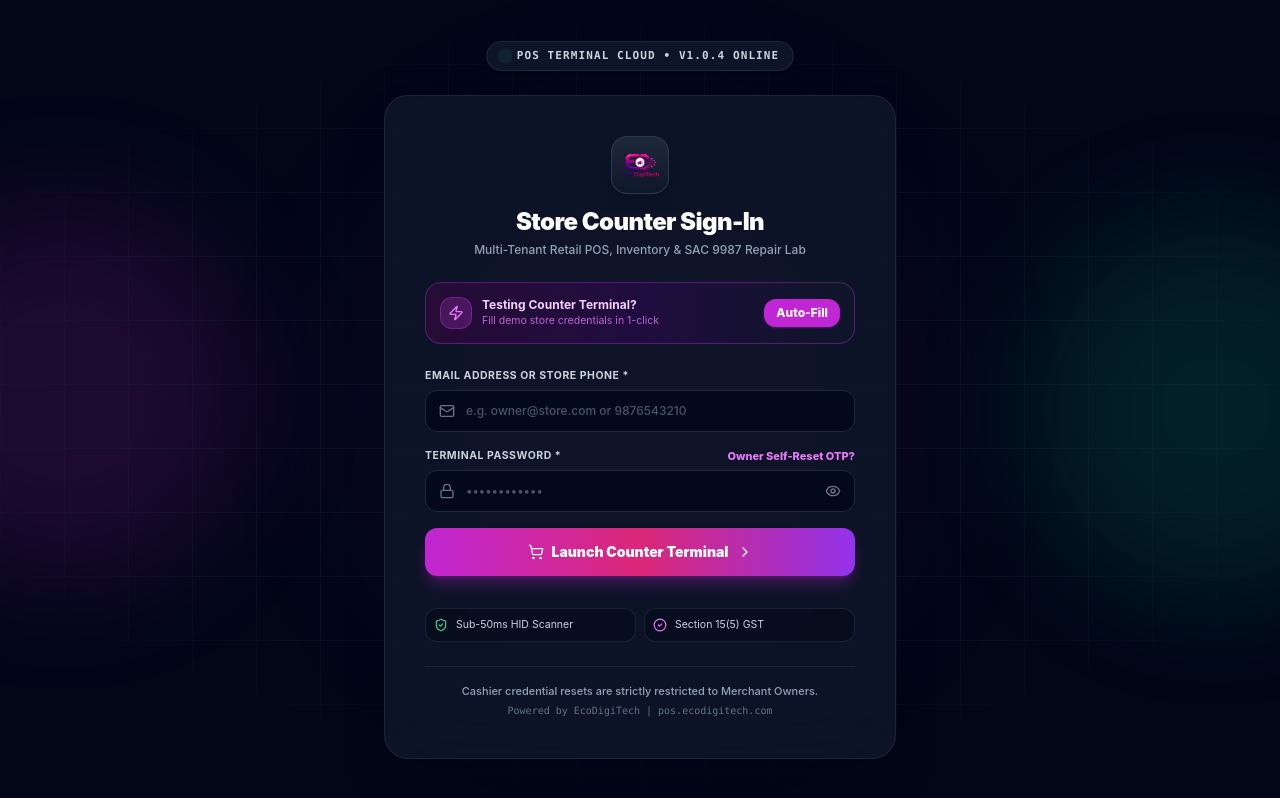
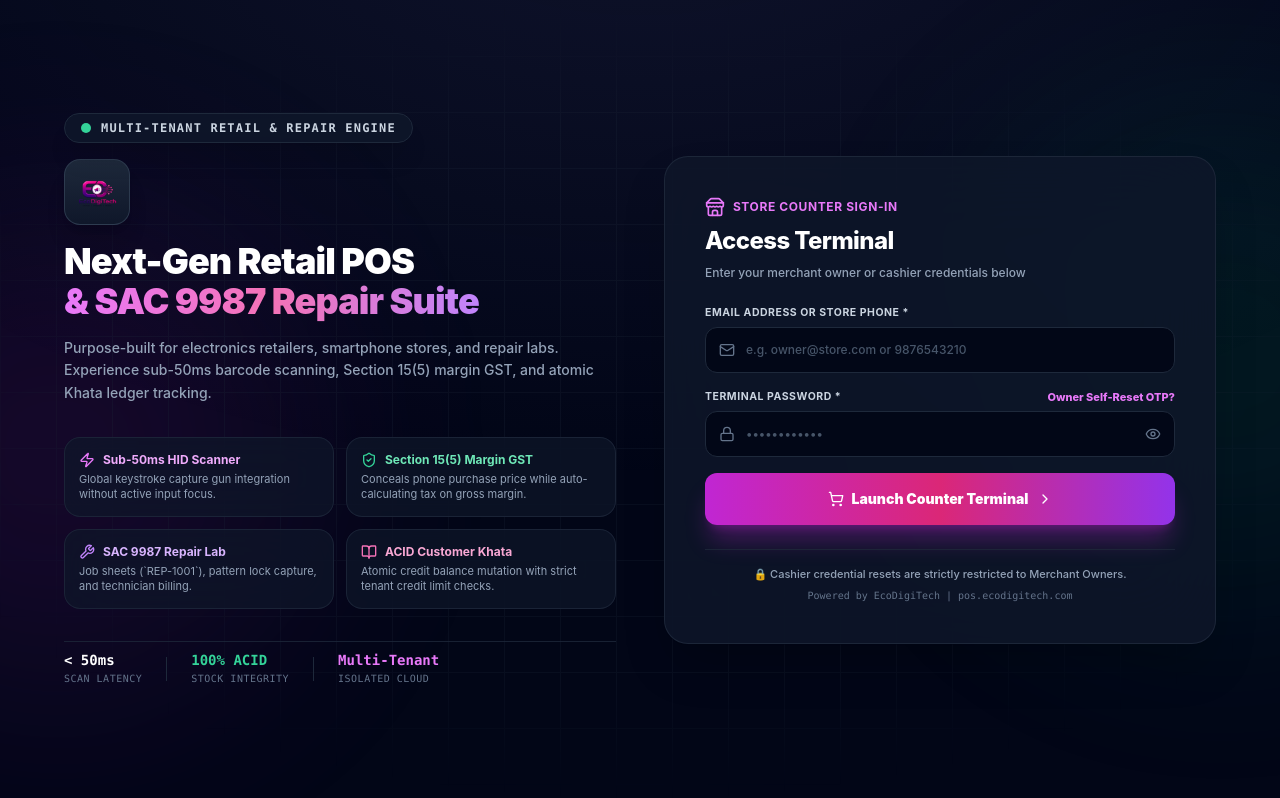
Before and after one commit to Divyansh-chaurasia786/ecodigitech-pos, a Next.js app: page /pos/login in a window 1280 px wide. Built offline with nearby package versions, Linux system fonts and the light colour scheme.

Commit message:
Redesign POS login page into an ultra-premium dual-panel showcase without auto-fill box

```diff
--- a/src/app/(pos)/pos/login/page.tsx
+++ b/src/app/(pos)/pos/login/page.tsx
@@ -15,6 +15,12 @@ import {
   ChevronRight,
   CheckCircle2,
   AlertCircle,
+  Wrench,
+  Smartphone,
+  BookOpen,
+  Store,
+  Layers,
+  Sparkles,
 } from "lucide-react";
 
 export default function POSLoginPage() {
@@ -50,77 +56,134 @@ export default function POSLoginPage() {
     }
   }
 
-  function handleQuickDemoFill() {
-    setIdentifier("store@ecodigitech.com");
-    setPassword("Demo123!Password");
-    setError("");
-  }
+  return (
+    <div className="min-h-screen relative flex items-center justify-center bg-slate-950 text-white overflow-hidden p-4 sm:p-6 lg:p-8 font-sans select-none">
+      {/* Ambient Lighting Background */}
+      <div className="absolute top-1/4 -left-48 w-[500px] h-[500px] bg-fuchsia-600/15 rounded-full blur-[120px] pointer-events-none animate-pulse" />
+      <div className="absolute bottom-1/4 -right-48 w-[500px] h-[500px] bg-emerald-500/15 rounded-full blur-[120px] pointer-events-none animate-pulse delay-1000" />
+      <div className="absolute inset-0 bg-[radial-gradient(ellipse_80%_80%_at_50%_-20%,rgba(120,119,198,0.12),rgba(255,255,255,0))]" />
 
-  return (
-    <div className="min-h-screen relative flex items-center justify-center bg-slate-950 text-white overflow-hidden p-4 sm:p-6 select-none font-sans">
-      {/* Dynamic Background Glow Effects */}
-      <div className="absolute top-1/4 -left-32 w-96 h-96 bg-fuchsia-600/20 rounded-full blur-3xl pointer-events-none animate-pulse" />
-      <div className="absolute bottom-1/4 -right-32 w-96 h-96 bg-emerald-500/20 rounded-full blur-3xl pointer-events-none animate-pulse delay-1000" />
-      <div className="absolute top-1/2 left-1/2 -translate-x-1/2 -translate-y-1/2 w-[600px] h-[600px] bg-purple-900/10 rounded-full blur-3xl pointer-events-none" />
+      {/* Decorative Subtle Grid Pattern */}
+      <div className="absolute inset-0 bg-[linear-gradient(to_right,#1e293b_1px,transparent_1px),linear-gradient(to_bottom,#1e293b_1px,transparent_1px)] bg-[size:3.5rem_3.5rem] [mask-image:radial-gradient(ellipse_60%_50%_at_50%_50%,#000_70%,transparent_100%)] opacity-25 pointer-events-none" />
 
-      {/* Decorative Grid Pattern */}
-      <div className="absolute inset-0 bg-[linear-gradient(to_right,#1e293b_1px,transparent_1px),linear-gradient(to_bottom,#1e293b_1px,transparent_1px)] bg-[size:4rem_4rem] [mask-image:radial-gradient(ellipse_60%_50%_at_50%_50%,#000_70%,transparent_100%)] opacity-30 pointer-events-none" />
+      {/* Main Container - Split View on Desktop */}
+      <div className="relative w-full max-w-6xl grid grid-cols-1 lg:grid-cols-12 gap-8 lg:gap-12 items-center z-10">
 
-      <div className="relative w-full max-w-lg z-10">
-        {/* Top Floating Badge */}
-        <div className="flex items-center justify-center mb-6">
-          <div className="inline-flex items-center gap-2 px-3.5 py-1.5 rounded-full bg-slate-900/90 border border-slate-800 backdrop-blur-xl shadow-xl">
-            <span className="w-2 h-2 rounded-full bg-emerald-400 animate-ping" />
-            <span className="text-[11px] font-mono font-bold text-slate-300 uppercase tracking-widest">
-              POS Terminal Cloud • v1.0.4 Online
+        {/* LEFT COLUMN: Premium Feature & Brand Showcase */}
+        <div className="lg:col-span-6 space-y-6 sm:space-y-8 text-left hidden sm:block">
+          {/* Brand Header */}
+          <div className="space-y-4">
+            <div className="inline-flex items-center gap-2.5 px-4 py-1.5 rounded-full bg-slate-900/90 border border-slate-800 backdrop-blur-xl shadow-xl">
+              <span className="w-2.5 h-2.5 rounded-full bg-emerald-400 animate-ping" />
+              <span className="text-xs font-mono font-bold text-slate-300 uppercase tracking-widest">
+                Multi-Tenant Retail &amp; Repair Engine
               </span>
             </div>
-        </div>
 
-        {/* Glassmorphic Login Card */}
-        <div className="bg-slate-900/80 border border-slate-800/90 backdrop-blur-2xl rounded-3xl shadow-2xl p-6 sm:p-10 space-y-6">
-          {/* Header & Logo */}
-          <div className="text-center space-y-3">
-            <div className="flex justify-center items-center">
-              <div className="relative p-2 bg-gradient-to-b from-slate-800 to-slate-900 rounded-2xl border border-slate-700/80 shadow-lg">
+            <div className="flex items-center gap-3">
+              <div className="p-3 bg-gradient-to-b from-slate-800 to-slate-900 rounded-2xl border border-slate-700/80 shadow-xl">
                 <Image
                   src="/brand/logo.png"
                   alt="EcoDigiTech POS"
-                  width={180}
-                  height={50}
+                  width={200}
+                  height={55}
                   className="h-10 w-auto object-contain"
                   priority
                 />
               </div>
             </div>
-            <div>
-              <h1 className="text-xl sm:text-2xl font-black text-white tracking-tight">
-                Store Counter Sign-In
+
+            <h1 className="text-2xl sm:text-3xl lg:text-4xl font-black tracking-tight text-white leading-tight">
+              Next-Gen Retail POS <br />
+              <span className="bg-gradient-to-r from-fuchsia-400 via-pink-400 to-purple-400 bg-clip-text text-transparent">
+                &amp; SAC 9987 Repair Suite
+              </span>
             </h1>
-              <p className="text-xs text-slate-400 font-medium mt-1">
-                Multi-Tenant Retail POS, Inventory &amp; SAC 9987 Repair Lab
+            <p className="text-sm text-slate-400 font-medium leading-relaxed">
+              Purpose-built for electronics retailers, smartphone stores, and repair labs. Experience sub-50ms barcode scanning, Section 15(5) margin GST, and atomic Khata ledger tracking.
+            </p>
+          </div>
+
+          {/* Feature Highlights Cards */}
+          <div className="grid grid-cols-1 sm:grid-cols-2 gap-3 text-xs">
+            <div className="p-3.5 rounded-2xl bg-slate-900/70 border border-slate-800/80 backdrop-blur-xl space-y-1 hover:border-fuchsia-500/40 transition-colors">
+              <div className="flex items-center gap-2 font-bold text-fuchsia-300">
+                <Zap className="w-4 h-4 text-fuchsia-400 shrink-0" />
+                <span>Sub-50ms HID Scanner</span>
+              </div>
+              <p className="text-[11px] text-slate-400 leading-snug">
+                Global keystroke capture gun integration without active input focus.
+              </p>
+            </div>
+
+            <div className="p-3.5 rounded-2xl bg-slate-900/70 border border-slate-800/80 backdrop-blur-xl space-y-1 hover:border-emerald-500/40 transition-colors">
+              <div className="flex items-center gap-2 font-bold text-emerald-300">
+                <ShieldCheck className="w-4 h-4 text-emerald-400 shrink-0" />
+                <span>Section 15(5) Margin GST</span>
+              </div>
+              <p className="text-[11px] text-slate-400 leading-snug">
+                Conceals phone purchase price while auto-calculating tax on gross margin.
+              </p>
+            </div>
+
+            <div className="p-3.5 rounded-2xl bg-slate-900/70 border border-slate-800/80 backdrop-blur-xl space-y-1 hover:border-purple-500/40 transition-colors">
+              <div className="flex items-center gap-2 font-bold text-purple-300">
+                <Wrench className="w-4 h-4 text-purple-400 shrink-0" />
+                <span>SAC 9987 Repair Lab</span>
+              </div>
+              <p className="text-[11px] text-slate-400 leading-snug">
+                Job sheets (`REP-1001`), pattern lock capture, and technician billing.
+              </p>
+            </div>
+
+            <div className="p-3.5 rounded-2xl bg-slate-900/70 border border-slate-800/80 backdrop-blur-xl space-y-1 hover:border-pink-500/40 transition-colors">
+              <div className="flex items-center gap-2 font-bold text-pink-300">
+                <BookOpen className="w-4 h-4 text-pink-400 shrink-0" />
+                <span>ACID Customer Khata</span>
+              </div>
+              <p className="text-[11px] text-slate-400 leading-snug">
+                Atomic credit balance mutation with strict tenant credit limit checks.
               </p>
             </div>
           </div>
 
-          {/* Quick Demo Fill Shortcut */}
-          <div className="bg-gradient-to-r from-fuchsia-950/40 via-purple-950/40 to-slate-900/80 border border-fuchsia-500/30 rounded-2xl p-3.5 flex items-center justify-between gap-3">
-            <div className="flex items-center gap-2.5 min-w-0">
-              <div className="w-8 h-8 rounded-xl bg-fuchsia-500/20 text-fuchsia-400 flex items-center justify-center shrink-0 border border-fuchsia-500/30">
-                <Zap className="w-4 h-4" />
+          {/* Metrics Footer Bar */}
+          <div className="pt-2 flex items-center gap-6 border-t border-slate-800/80 text-slate-400 text-xs font-mono">
+            <div>
+              <span className="font-bold text-white block text-sm">&lt; 50ms</span>
+              <span className="text-[10px] uppercase tracking-wider text-slate-500">Scan Latency</span>
             </div>
-              <div className="truncate">
-                <p className="text-xs font-bold text-fuchsia-200">Testing Counter Terminal?</p>
-                <p className="text-[10.5px] text-fuchsia-400/80 truncate">Fill demo store credentials in 1-click</p>
+            <div className="h-6 w-px bg-slate-800" />
+            <div>
+              <span className="font-bold text-emerald-400 block text-sm">100% ACID</span>
+              <span className="text-[10px] uppercase tracking-wider text-slate-500">Stock Integrity</span>
+            </div>
+            <div className="h-6 w-px bg-slate-800" />
+            <div>
+              <span className="font-bold text-fuchsia-400 block text-sm">Multi-Tenant</span>
+              <span className="text-[10px] uppercase tracking-wider text-slate-500">Isolated Cloud</span>
             </div>
           </div>
-            <button
-              type="button"
-              onClick={handleQuickDemoFill}
-              className="px-3 py-1.5 rounded-xl bg-fuchsia-600 hover:bg-fuchsia-500 text-white font-extrabold text-xs transition-all shrink-0 cursor-pointer shadow-sm shadow-fuchsia-500/30 active:scale-95"
-            >
-              Auto-Fill
-            </button>
+        </div>
+
+        {/* RIGHT COLUMN: Sleek Glassmorphic Sign-In Form */}
+        <div className="lg:col-span-6">
+          <div className="bg-slate-900/85 border border-slate-800/90 backdrop-blur-2xl rounded-3xl shadow-2xl p-6 sm:p-10 space-y-6">
+
+            {/* Form Header */}
+            <div className="space-y-2 text-center lg:text-left">
+              <div className="flex items-center justify-center lg:justify-start gap-2">
+                <Store className="w-5 h-5 text-fuchsia-400" />
+                <span className="text-xs font-bold text-fuchsia-400 uppercase tracking-wider">
+                  Store Counter Sign-In
+                </span>
+              </div>
+              <h2 className="text-xl sm:text-2xl font-extrabold text-white tracking-tight">
+                Access Terminal
+              </h2>
+              <p className="text-xs text-slate-400 font-medium">
+                Enter your merchant owner or cashier credentials below
+              </p>
             </div>
 
             {/* Error Alert */}
@@ -131,7 +194,7 @@ export default function POSLoginPage() {
               </div>
             )}
 
-          {/* Login Form */}
+            {/* Sign-In Form */}
             <form onSubmit={handleLogin} className="space-y-4 text-xs">
               <div>
                 <label className="block font-bold text-slate-300 mb-1.5 uppercase text-[10.5px] tracking-wider">
@@ -147,7 +210,7 @@ export default function POSLoginPage() {
                     placeholder="e.g. owner@store.com or 9876543210"
                     value={identifier}
                     onChange={(e) => setIdentifier(e.target.value)}
-                  className="w-full bg-slate-950/80 border border-slate-800 rounded-xl pl-10 pr-3.5 py-3 text-white placeholder-slate-600 focus:border-fuchsia-500 focus:ring-1 focus:ring-fuchsia-500 focus:outline-none font-medium transition-colors"
+                    className="w-full bg-slate-950/90 border border-slate-800 rounded-xl pl-10 pr-3.5 py-3.5 text-white placeholder-slate-600 focus:border-fuchsia-500 focus:ring-1 focus:ring-fuchsia-500 focus:outline-none font-medium transition-colors"
                   />
                 </div>
               </div>
@@ -174,7 +237,7 @@ export default function POSLoginPage() {
                     placeholder="••••••••••••"
                     value={password}
                     onChange={(e) => setPassword(e.target.value)}
-                  className="w-full bg-slate-950/80 border border-slate-800 rounded-xl pl-10 pr-10 py-3 text-white placeholder-slate-600 focus:border-fuchsia-500 focus:ring-1 focus:ring-fuchsia-500 focus:outline-none font-medium transition-colors"
+                    className="w-full bg-slate-950/90 border border-slate-800 rounded-xl pl-10 pr-10 py-3.5 text-white placeholder-slate-600 focus:border-fuchsia-500 focus:ring-1 focus:ring-fuchsia-500 focus:outline-none font-medium transition-colors"
                   />
                   <button
                     type="button"
@@ -189,7 +252,7 @@ export default function POSLoginPage() {
               <button
                 type="submit"
                 disabled={loading}
-              className="w-full bg-gradient-to-r from-fuchsia-600 via-pink-600 to-purple-600 hover:from-fuchsia-500 hover:to-purple-500 disabled:opacity-50 text-white font-black py-3.5 rounded-xl text-xs sm:text-sm shadow-lg shadow-fuchsia-600/30 transition-all cursor-pointer active:scale-95 flex items-center justify-center gap-2"
+                className="w-full bg-gradient-to-r from-fuchsia-600 via-pink-600 to-purple-600 hover:from-fuchsia-500 hover:to-purple-500 disabled:opacity-50 text-white font-black py-4 rounded-xl text-xs sm:text-sm shadow-xl shadow-fuchsia-600/30 transition-all cursor-pointer active:scale-95 flex items-center justify-center gap-2"
               >
                 {loading ? (
                   <>
@@ -206,22 +269,10 @@ export default function POSLoginPage() {
               </button>
             </form>
 
-          {/* Feature Badges Grid */}
-          <div className="pt-2 grid grid-cols-2 gap-2 text-[10.5px]">
-            <div className="p-2 rounded-xl bg-slate-950/50 border border-slate-800/80 flex items-center gap-2 text-slate-300">
-              <ShieldCheck className="w-3.5 h-3.5 text-emerald-400 shrink-0" />
-              <span>Sub-50ms HID Scanner</span>
-            </div>
-            <div className="p-2 rounded-xl bg-slate-950/50 border border-slate-800/80 flex items-center gap-2 text-slate-300">
-              <CheckCircle2 className="w-3.5 h-3.5 text-fuchsia-400 shrink-0" />
-              <span>Section 15(5) GST</span>
-            </div>
-          </div>
-
-          {/* Footer Info */}
-          <div className="border-t border-slate-800/80 pt-4 text-center space-y-1">
+            {/* Footer Security Note */}
+            <div className="border-t border-slate-800/80 pt-4 text-center space-y-1.5">
               <p className="text-[11px] text-slate-400 font-medium">
-              Cashier credential resets are strictly restricted to Merchant Owners.
+                🔒 Cashier credential resets are strictly restricted to Merchant Owners.
               </p>
               <p className="text-[10px] text-slate-500 font-mono">
                 Powered by EcoDigiTech | pos.ecodigitech.com
@@ -229,6 +280,8 @@ export default function POSLoginPage() {
             </div>
           </div>
         </div>
+
+      </div>
     </div>
   );
 }
```
Lines whose indentation alone changed are shown as unchanged.
